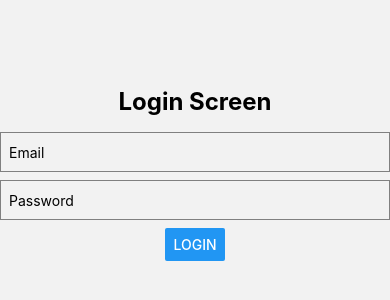
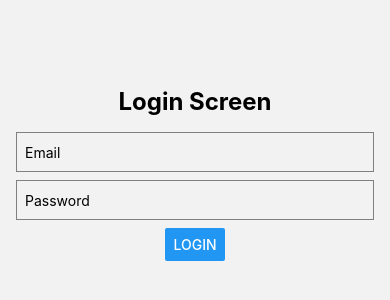
Before and after one commit to nus-zen/zen-app, a React Native app: screen /LoginScreen in a window 390 px wide. Shown: the part 248-548 px from the top of the page. Built offline with nearby package versions, Linux system fonts and the light colour scheme.

Commit message:
Revert "Update LoginScreen.js"

```diff
--- a/screens/profile/LoginScreen.js
+++ b/screens/profile/LoginScreen.js
@@ -1,18 +1,18 @@
-import React from 'react';
-import { View, Text, TextInput, Button, StyleSheet, SafeAreaView } from 'react-native';
+import React, { useState } from 'react';
+import { View, Text, TextInput, Button, StyleSheet } from 'react-native';
 
-export default function LoginScreen({ navigation }) {
+const LoginScreen = () => {
   const [email, setEmail] = React.useState('');
   const [password, setPassword] = React.useState('');
 
   const handleLogin = () => {
+    // Perform login logic here
     console.log('Email:', email);
     console.log('Password:', password);
-    navigation.navigate("MoodCheckInScreen");
   };
 
   return (
-    <SafeAreaView style={styles.container}>
+    <View style={styles.container}>
       <Text style={styles.title}>Login Screen</Text>
       <TextInput
         style={styles.input}
@@ -28,9 +28,9 @@ export default function LoginScreen({ navigation }) {
         value={password}
       />
       <Button title="Login" onPress={handleLogin} />
-    </SafeAreaView>
+    </View>
   );
-}
+};
 
 const styles = StyleSheet.create({
   container: {
@@ -53,3 +53,5 @@ const styles = StyleSheet.create({
     paddingHorizontal: 8,
   },
 });
+
+export default LoginScreen;
```
